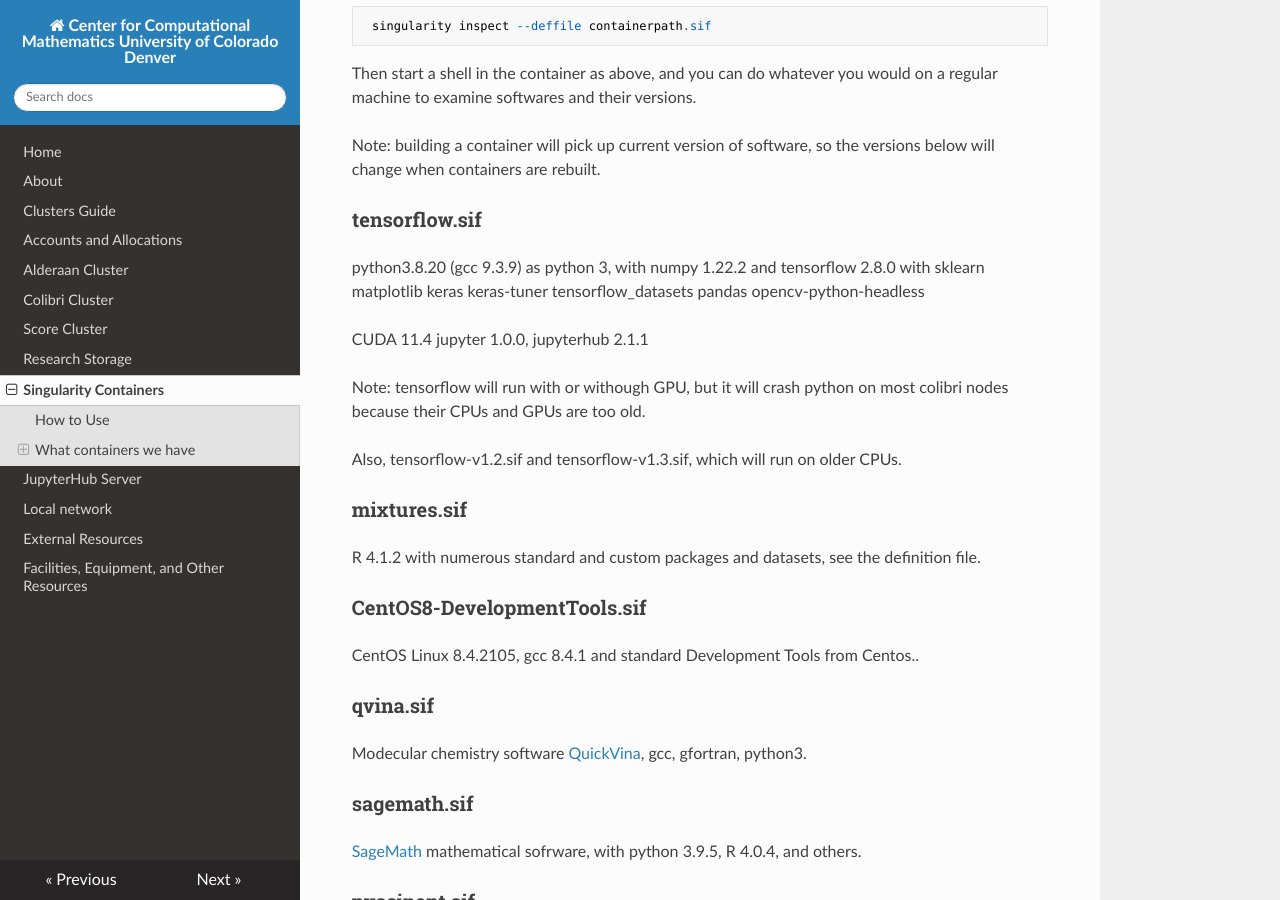
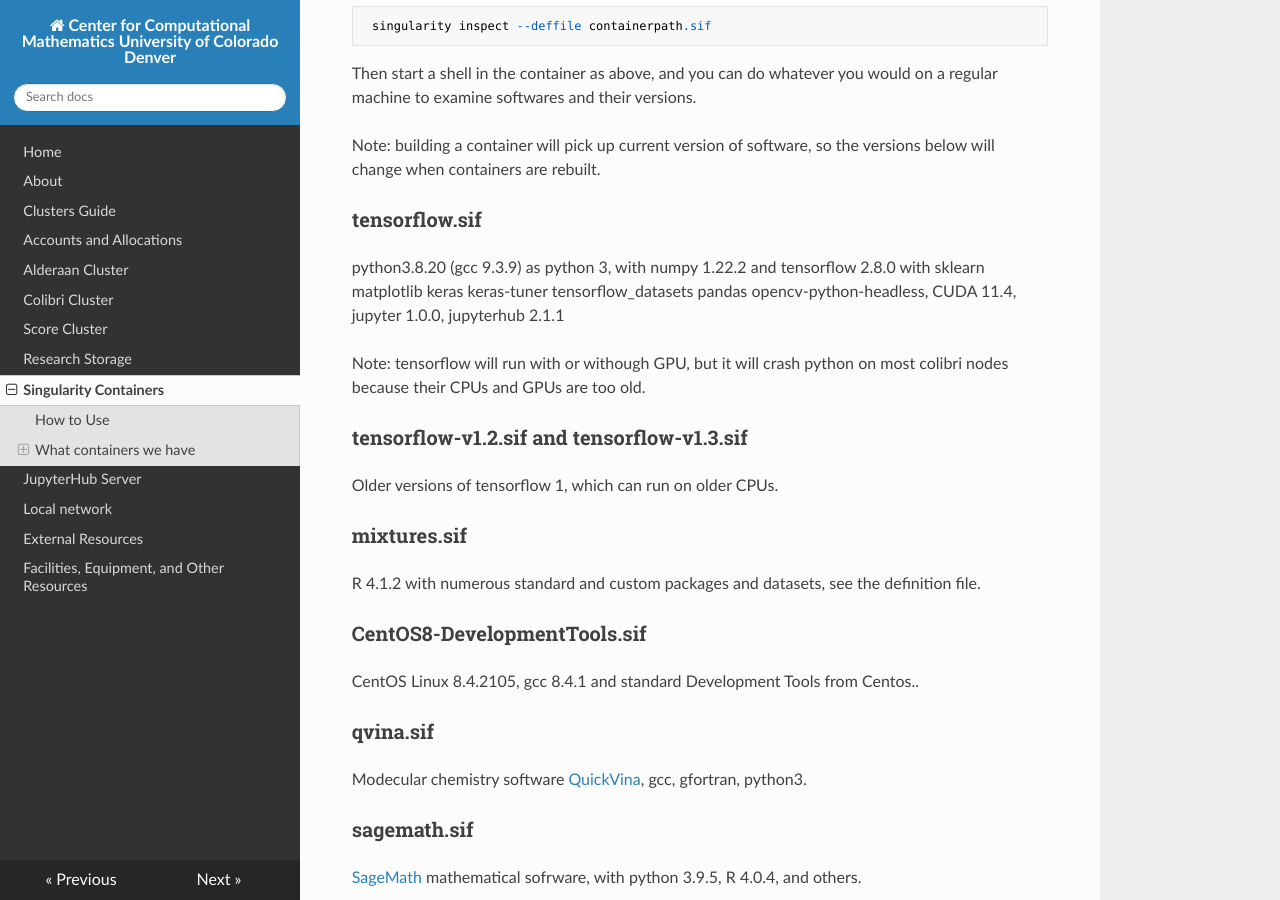
Before and after one commit to ccmucdenver/ccm-docs, an MkDocs documentation site: the page built from docs/singularity.md, in a window 1280 px wide and 900 px high, scrolled down 547 px. Built offline with MkDocs 1.6.1, drawn with Linux system fonts in a browser that asks for light colours; nearby versions of some CDN libraries.

Commit message:
older tensorflow

```diff
--- a/docs/singularity.md
+++ b/docs/singularity.md
@@ -21,14 +21,14 @@ Then start a shell in the container as above, and you can do whatever you would
 Note: building a container will pick up current version of software, so the versions below will change when containers are rebuilt.
 ### tensorflow.sif
 
-python3.8.20 (gcc 9.3.9) as python 3, with numpy 1.22.2 and tensorflow 2.8.0 with sklearn matplotlib keras keras-tuner tensorflow_datasets pandas opencv-python-headless
-
-CUDA 11.4
-jupyter 1.0.0, jupyterhub 2.1.1
+python3.8.20 (gcc 9.3.9) as python 3, with numpy 1.22.2 and tensorflow 2.8.0 with sklearn matplotlib keras keras-tuner tensorflow_datasets pandas opencv-python-headless,
+CUDA 11.4, jupyter 1.0.0, jupyterhub 2.1.1
 
 Note: tensorflow will run with or withough GPU, but it will crash python on most colibri nodes because their CPUs and GPUs are too old.
 
-Also, tensorflow-v1.2.sif and tensorflow-v1.3.sif, which will run on older CPUs.
+### tensorflow-v1.2.sif and tensorflow-v1.3.sif
+
+Older versions of tensorflow 1, which can run on older CPUs.
 
 ### mixtures.sif
 
```
